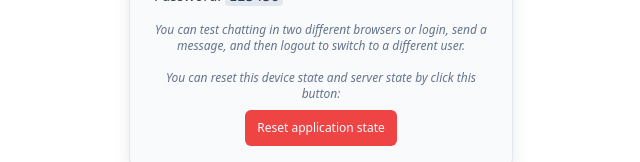
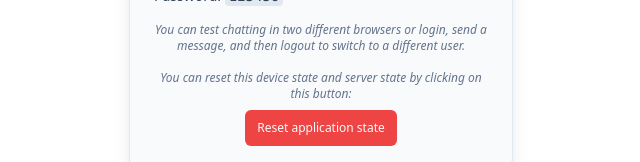
Before and after one commit to sebastianp265/e2ee-chat-with-labyrinth, a React (Vite) app in the folder client/: page /login in a window 1280 px wide. Shown: the part 267-429 px from the top of the page, without its empty margins (319-959 px from the left). Built offline with nearby package versions, Linux system fonts and the light colour scheme.

Commit message:
fix grammar error

```diff
--- a/client/src/pages/login/TestNote.tsx
+++ b/client/src/pages/login/TestNote.tsx
@@ -50,8 +50,8 @@ export default function TestNote() {
                 message, and then logout to switch to a different user.
             </p>
             <p className="mt-4 text-xs text-slate-500 text-center italic">
-                You can reset this device state and server state by click this
-                button:
+                You can reset this device state and server state by clicking on
+                this button:
             </p>
             <div className="flex justify-center mt-2 text-xs text-slate-500 text-center italic">
                 <Button
```
